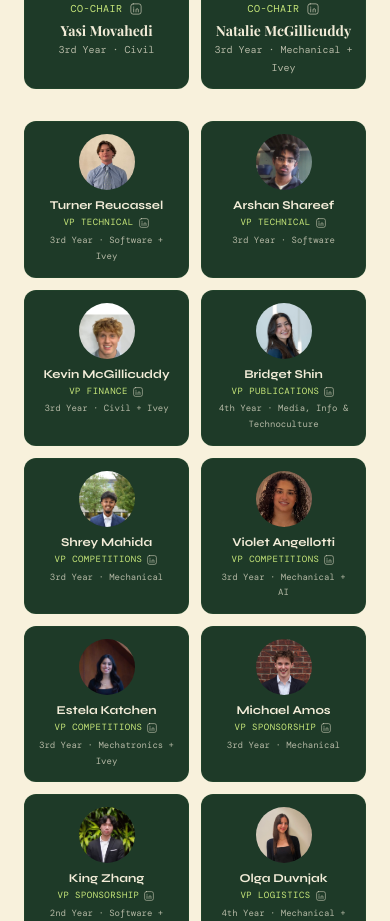
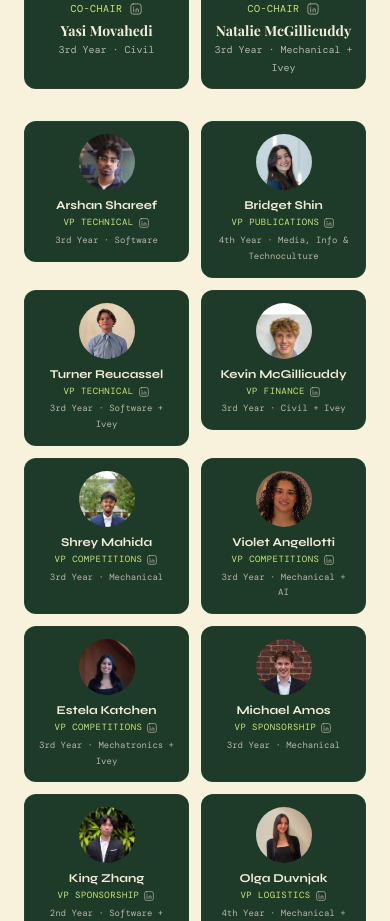
Before and after one commit to Anomaly-E-E/WEC, a React (Vite) app: page / in a window 390 px wide. Shown: the part 5160-6081 px from the top of the page. Built offline with nearby package versions, Linux system fonts and the light colour scheme; a web font is replaced by a local one.

Commit message:
Reorder team lead-row cards on mobile only: Arshan+Bridget then Turner+Kevin, desktop unchanged

```diff
--- a/src/components/TeamSection.tsx
+++ b/src/components/TeamSection.tsx
@@ -150,9 +150,14 @@ export default function TeamSection() {
           <div className="flex flex-col items-center gap-3 md:gap-6">
             <div className="w-full flex justify-center">
               <div className="grid grid-cols-2 md:grid-cols-4 gap-3 md:gap-6 max-w-4xl w-full md:w-auto">
-                {leadRow.map((member, i) => (
-                  <MemberCard key={i} member={member} />
-                ))}
+                {leadRow.map((member, i) => {
+                  const mobileOrder = ['order-3', 'order-1', 'order-4', 'order-2'][i];
+                  return (
+                    <div key={i} className={`${mobileOrder} md:order-none`}>
+                      <MemberCard member={member} />
+                    </div>
+                  );
+                })}
               </div>
             </div>
 
```
